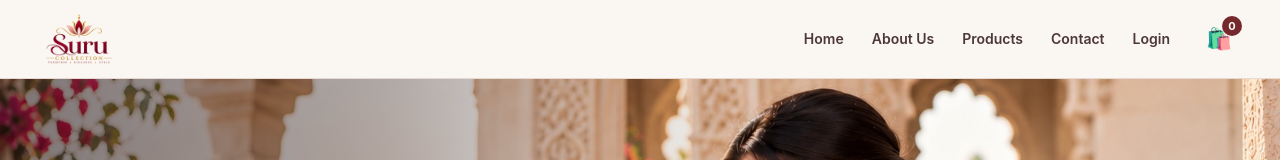
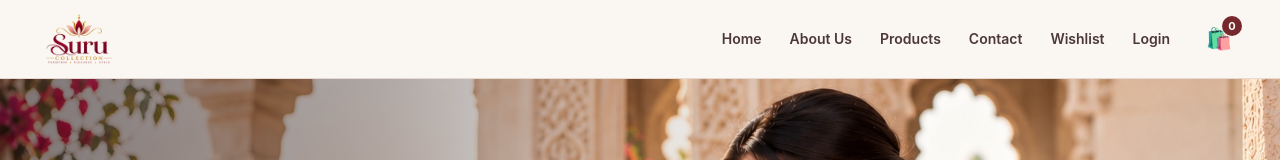
Before and after one commit to surucollection/home, a React (Vite) app: page / in a window 1280 px wide. Shown: the top 160 px of the page. Built offline with nearby package versions, Linux system fonts and the light colour scheme; no server answers; the database is empty.

Commit message:
Add wishlist link to website navigation

```diff
--- a/src/components/Header.jsx
+++ b/src/components/Header.jsx
@@ -45,6 +45,7 @@ function Header(){
     <button className="menu-toggle" onClick={()=>setOpen(!open)} aria-expanded={open}>☰</button>
     <nav className={open?"open":""}>
       <a href="/">Home</a><a href="/about.html">About Us</a><a href="/products.html">Products</a><a href="/contact.html">Contact</a>{loggedIn&&<a href="/orders/">My Orders</a>}
+      <a href={loggedIn?"/account/#wishlist":"/login.html?return="+encodeURIComponent("/account/#wishlist")}>Wishlist</a>
       {!loggedIn?<a href={"/login.html?return="+encodeURIComponent(location.pathname+location.search+location.hash)}>Login</a>:<div className="account-menu">
         <button type="button" className="account-menu-toggle" onClick={e=>{e.stopPropagation();setAccountOpen(!accountOpen)}} aria-expanded={accountOpen}>
           <span className="account-avatar">{initial}</span><span className="account-menu-name">{firstName}</span><span className="account-menu-arrow">⌄</span>
```
